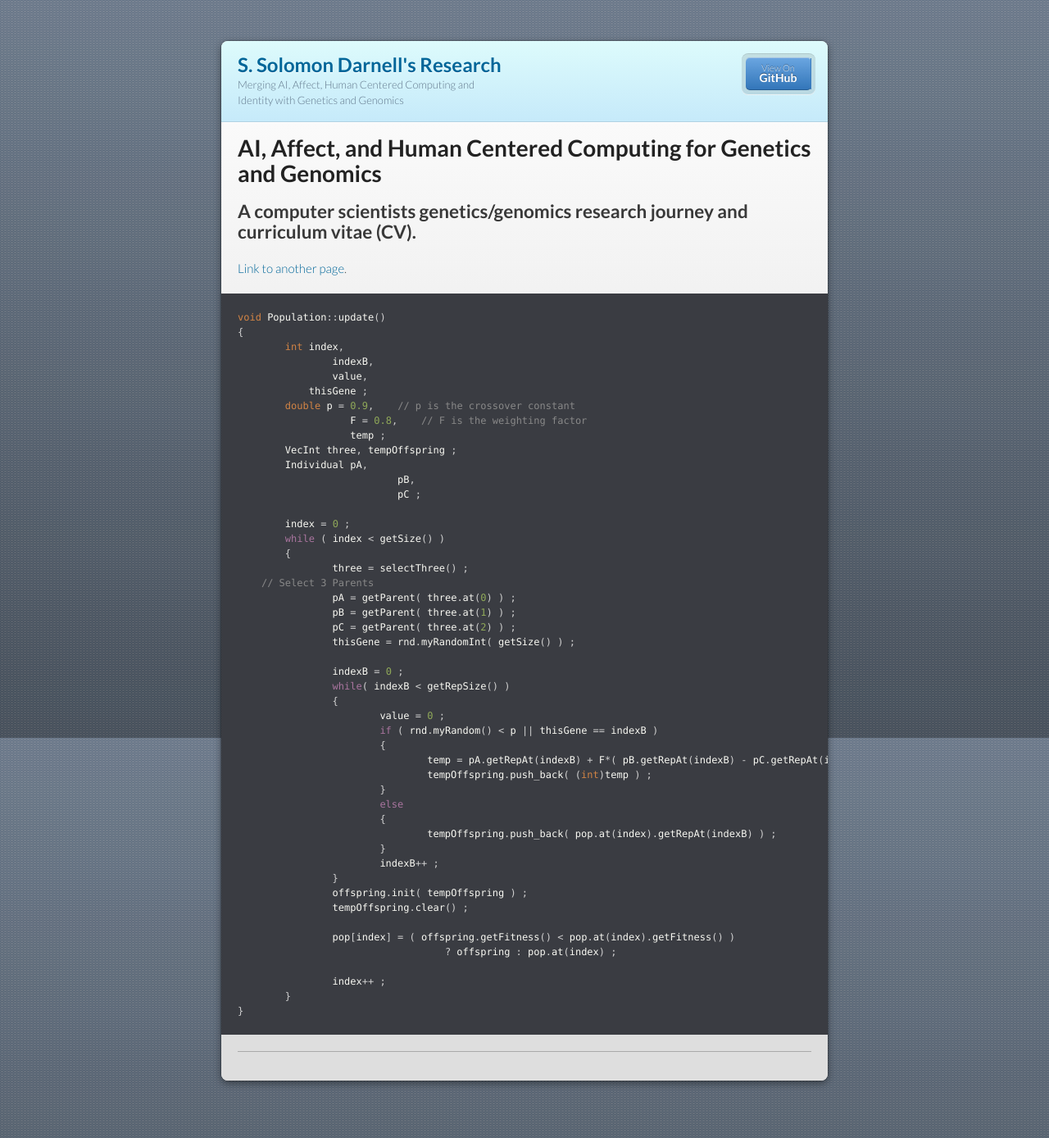
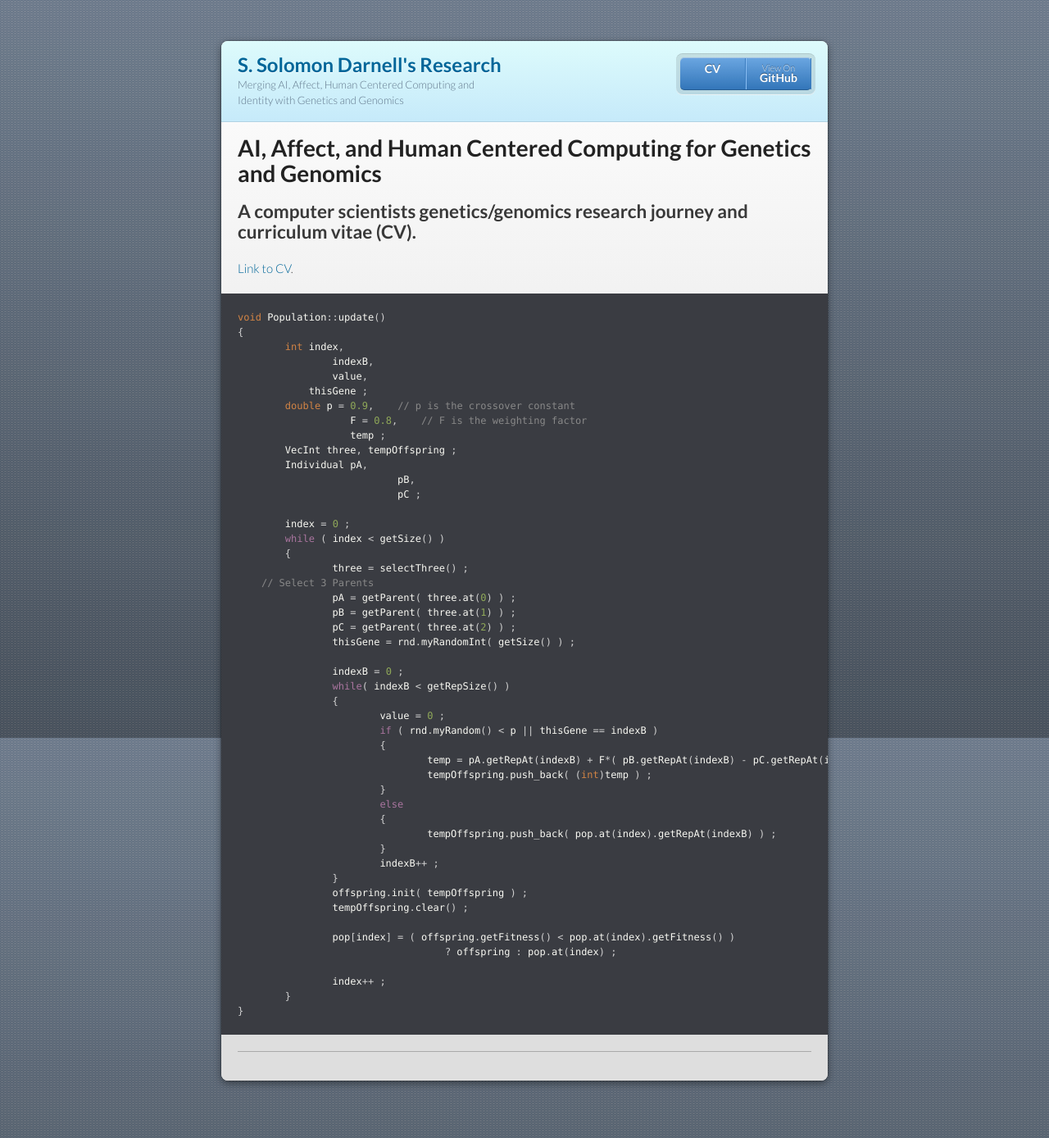
Before and after one commit to ShelbySolomonDarnell/shelbysolomondarnell.github.io, a Jekyll site: the page built from index.md, in a window 1280 px wide. Shown: the whole page at 82% size. Built offline with Jekyll 4.4.1, drawn with Linux system fonts in a browser that asks for light colours; our own code applies the rules of GitHub Pages for plain Markdown files.

Commit message:
Adding CV to menu bar

````diff
--- a/_config.yml
+++ b/_config.yml
@@ -1,5 +1,7 @@
 title: S. Solomon Darnell's Research
 description: Merging AI, Affect, Human Centered Computing and Identity with Genetics and Genomics
-show_downloads: false
+show_downloads: true
 google_analytics: false
 theme: jekyll-theme-modernist
+local:
+  cv_url: https://shelbysolomondarnell.github.io/cv.html
--- a/_layouts/default.html
+++ b/_layouts/default.html
@@ -26,8 +26,7 @@
         <p class="view"><a href="{{ site.github.repository_url }}">View the Project on GitHub <small>{{ github_name }}</small></a></p>
         <ul>
         {% if site.show_downloads %}
-          <li><a href="{{ site.github.zip_url }}">Download <strong>ZIP File</strong></a></li>
-          <li><a href="{{ site.github.tar_url }}">Download <strong>TAR Ball</strong></a></li>
+          <li><a href="{{ site.local.cv_url }}"><strong>CV</strong></a></li>
         {% endif %}
           <li><a href="{{ site.github.repository_url }}">View On <strong>GitHub</strong></a></li>
         </ul>
--- a/index.md
+++ b/index.md
@@ -19,7 +19,7 @@ permalink: /index/
 <!--
 Text can be **bold**, _italic_, or ~~strikethrough~~.
 -->
-  [Link to another page](./cv.html).
+  [Link to CV](./cv.html).
 
 ```c++
 void Population::update()
````
